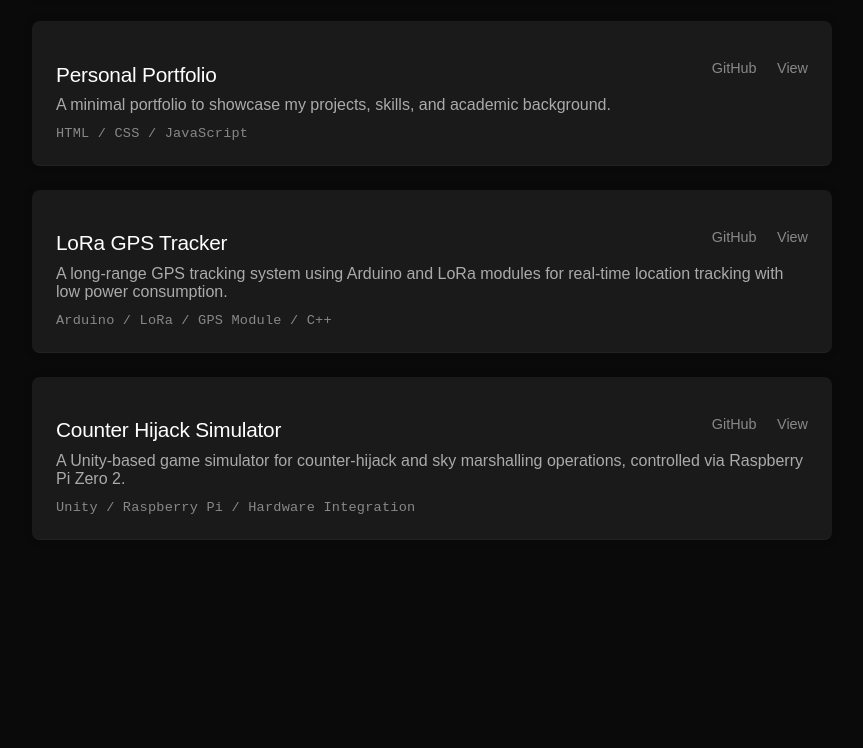
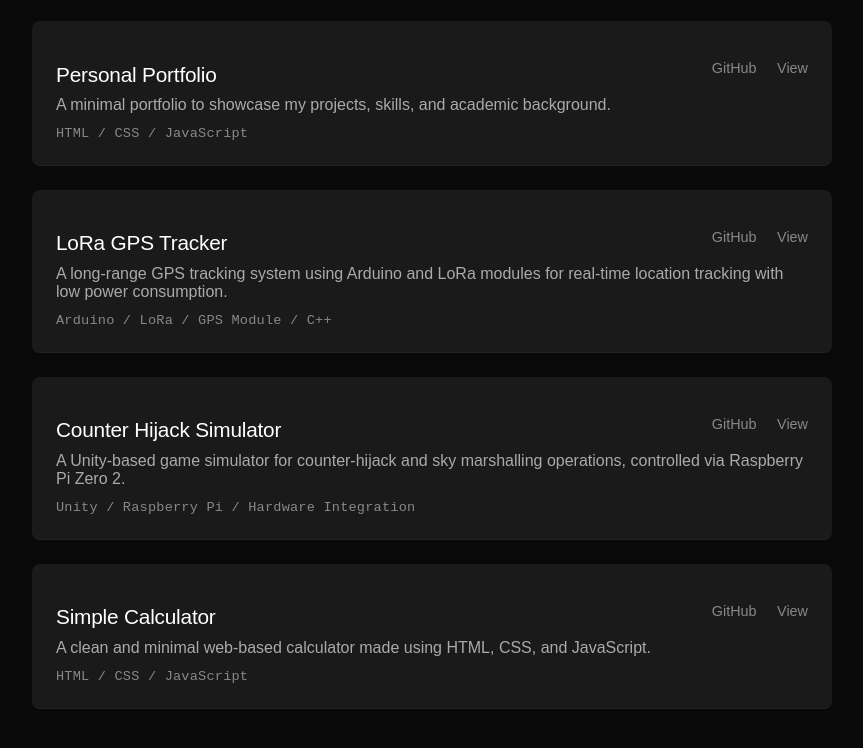
Before and after one commit to dumbesthuman/portfolio-html, a plain HTML site: page index.html in a window 1280 px wide. Shown: the part 406-1154 px from the top of the page, without its empty margins (208-1071 px from the left). Before the commit the page ends 1010 px from the top, so only its background shows below. Drawn offline with nearby package versions, Linux system fonts and the light colour scheme; a web font is replaced by a local one.

Commit message:
updated my calculator project in the project section

```diff
--- a/index.html
+++ b/index.html
@@ -40,6 +40,7 @@
           <p>A timeline-based website exploring Ancient Egypt, Renaissance, and Cyberpunk eras.</p>
           <div class="tags">HTML / CSS / JavaScript</div>
         </div>
+
         <div class="project">
           <div class="title-row">
             <h2>Personal Portfolio</h2>
@@ -72,6 +73,17 @@
           </div>
           <p>A Unity-based game simulator for counter-hijack and sky marshalling operations, controlled via Raspberry Pi Zero 2.</p>
           <div class="tags">Unity / Raspberry Pi / Hardware Integration</div>
+        </div>
+        <div class="project">
+          <div class="title-row">
+            <h2>Simple Calculator</h2>
+            <div class="links">
+              <a href="#">GitHub</a>
+              <a href="#">View</a>
+            </div>
+          </div>
+          <p>A clean and minimal web-based calculator made using HTML, CSS, and JavaScript.</p>
+          <div class="tags">HTML / CSS / JavaScript</div>
         </div>
       </section>
 
```
